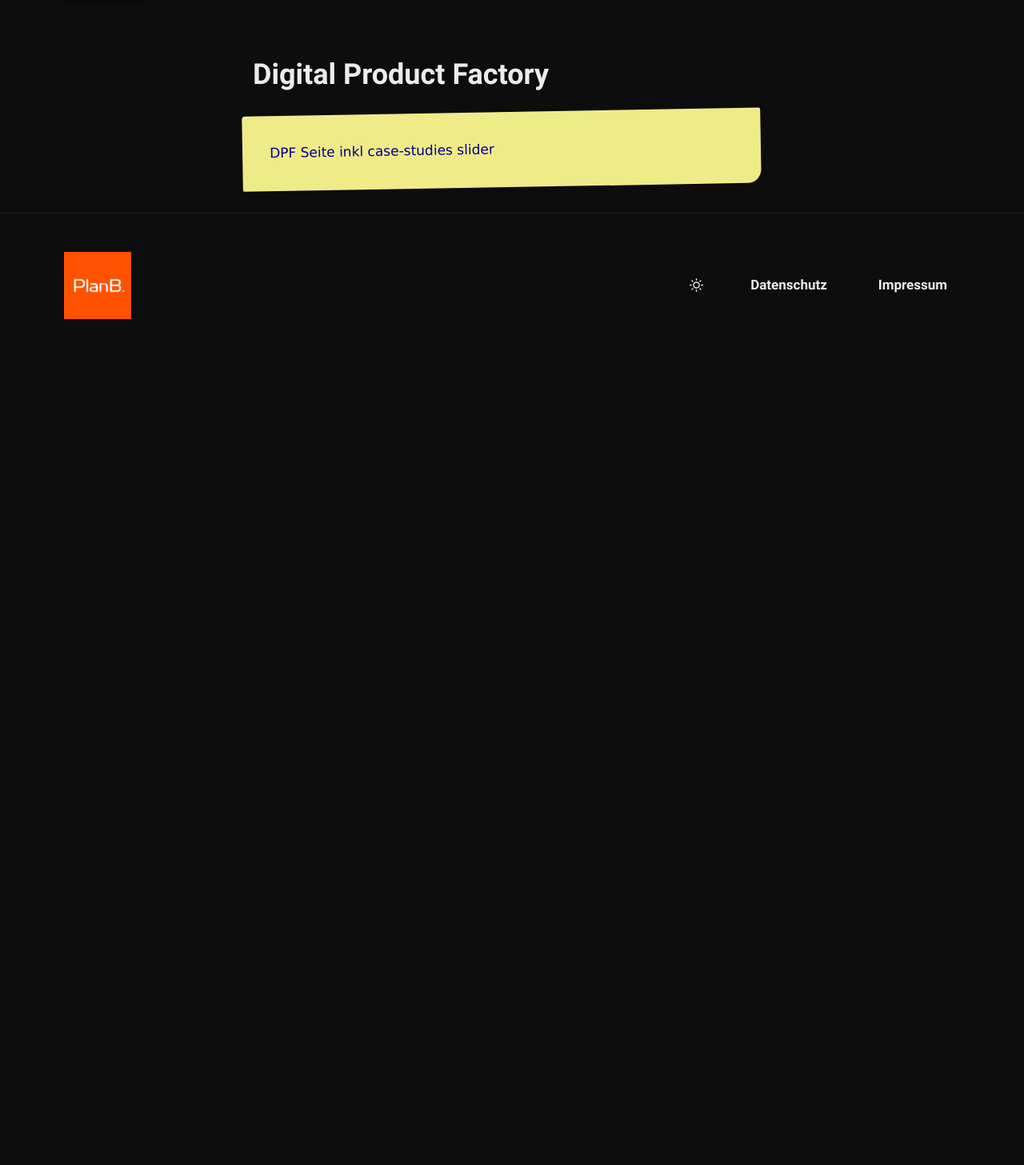
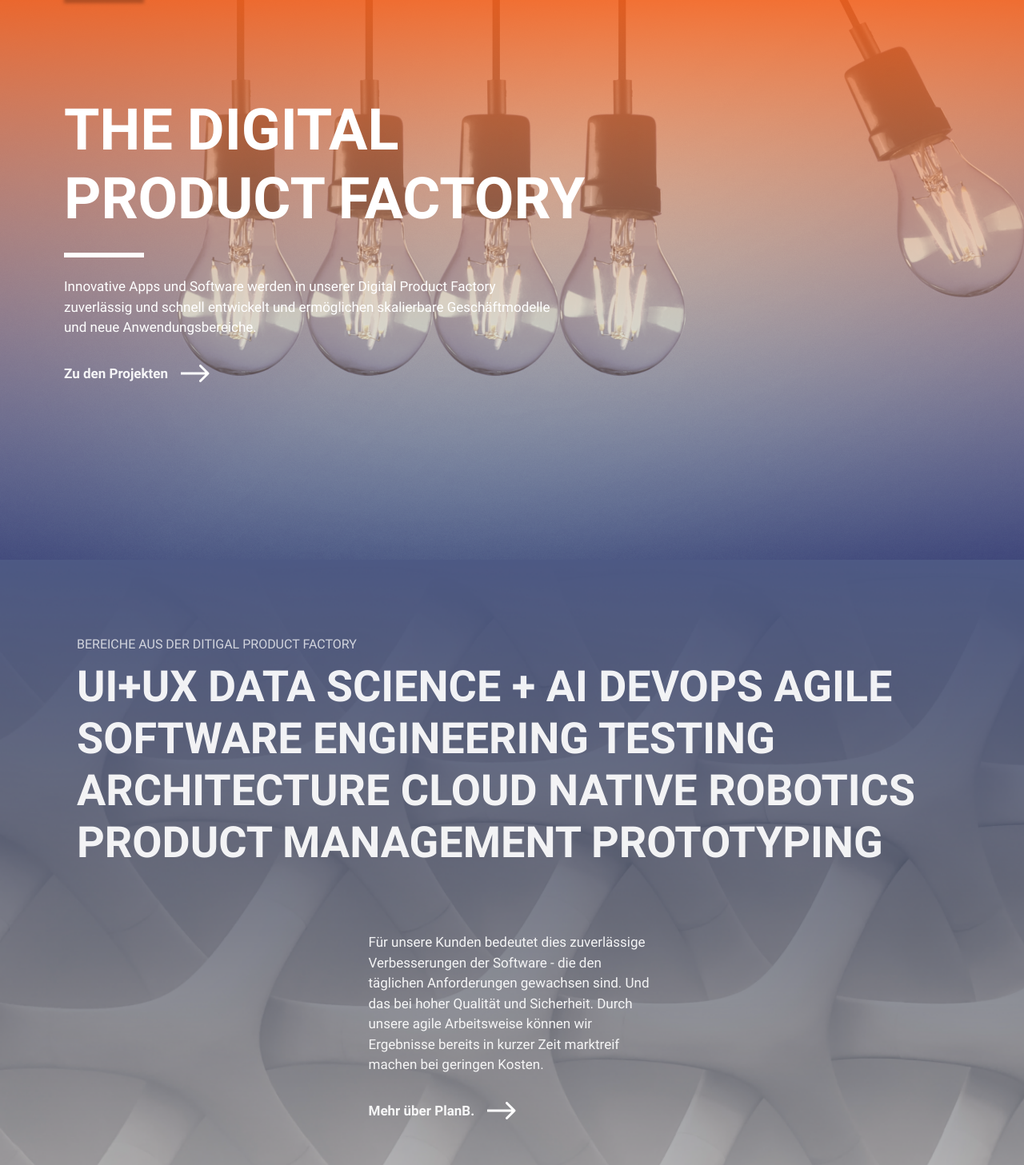
Before and after one commit to philippreiner/planb-nextjs, a Next.js app: page /dpf in a window 1280 px wide. Shown: the part 100-1557 px from the top of the page at 80% size. Before the commit the page ends 800 px from the top, so only its background shows below. Built offline with nearby package versions, Linux system fonts and the light colour scheme.

Commit message:
Updated dpf page (paula)

```diff
--- a/pages/about.js
+++ b/pages/about.js
@@ -49,7 +49,7 @@ export default function Home() {
                 maxW={[null, null, "80%", "45%"]}
                 color="white"
               >
-                Wit sind 130 kluge Köpfe für die digitale Transformation und Zukunft der Zusammenarbeit.
+                Wir sind 130 kluge Köpfe für die digitale Transformation und Zukunft der Zusammenarbeit.
                 Jeden Tag arbeiten wir an den digitalen Produkten, innovativen Geschäftsmodellen,
                 skalierbaren Cloud-Architekturen und der Zufriedenheit von hunderttausenden Menschen bei Ihrer Arbeit.
               </Text>
--- a/pages/dpf.js
+++ b/pages/dpf.js
@@ -1,22 +1,103 @@
 import Layout from "@components/layout";
 import Header from "@components/header/header";
 import { Basicpage } from "@components/content/content";
-import {DevNote, SegmentHeading} from "@components/atoms/atoms";
-import { Flex,Box,Center, Link } from "@chakra-ui/react";
-import { Wallpaper, Main} from "@components/blocks/blocks";
-
+import { DevNote, SegmentHeading } from "@components/atoms/atoms";
+import { Flex, Box, Center, Link } from "@chakra-ui/react";
+import { Wallpaper, Main } from "@components/blocks/blocks";
+import Hero from '@components/hero/hero';
+import { Slide, Fade } from 'react-awesome-reveal'
+import { Arrowlink } from "@components/atoms/atoms";
 import NextLink from "next/link";
 import NextImage from "next/image";
+
+import {
+
+  Heading,
+  Text,
+  useColorModeValue,
+  Button,
+  DarkMode,
+  Spacer,
+  HStack,
+  List, ListItem, ListIcon, OrderedList, UnorderedList
+} from "@chakra-ui/react";
+
 
 export default function Home() {
   return (
     <Layout>
-            <Header />
-      <Basicpage title="Digital Product Factory">
-       <DevNote>
-          DPF Seite inkl case-studies slider
-       </DevNote>
-      </Basicpage>
+      <Hero background="url(images/dpf_hero.png)">
+        <Fade triggerOnce={true} delay={100}>
+          <Main maxW="full">
+            <Box pt={[12, 20, 32]} pb={[null, 20, 32]}>
+              <Heading
+                maxW="2xl"
+                as="h1"
+                pb={[2, 4]}
+                fontSize={["24px", "36px", "54px", "72px"]}
+                textTransform="uppercase"
+                color="white"
+              >
+                The Digital <br></br> Product Factory
+              </Heading>
+              <Box w="100px" bg="white" h="6px" my="2" mb={[4, 6]}></Box>
+              <Text
+                pb={[8]}
+                maxW={[null, null, "80%", "55%"]}
+                color="white"
+              >
+                Innovative Apps und Software werden in unserer Digital Product Factory zuverlässig und schnell entwickelt und ermöglichen skalierbare Geschäftmodelle und neue Anwendungsbereiche.
+              </Text>
+              <Arrowlink label="Zu den Projekten" url="#products" />
+            </Box>
+          </Main>
+        </Fade>
+      </Hero>
+
+      <Box background="url(images/dpf_ui_ux.png)" backgroundSize="cover">
+        <Box pt={[24, 12, 24]} px={[4, 12, 24]} pb={[4, 12, 24]} pos="relative" maxW="full">
+          <SegmentHeading title="Bereiche aus der Ditigal Product Factory" />
+          <Heading as="h2" pb="4" fontWeight="normal" fontSize={["24px", "36px", "54px"]} textTransform="uppercase">
+            <strong >
+              UI+UX Data Science + AI DevOps
+              Agile Software Engineering Testing
+              Architecture Cloud Native Robotics
+              Product Management Prototyping
+            </strong>
+          </Heading>
+          <Flex>
+            <Spacer />
+            <Box maxW={[null, "33%"]} py={[12, 16]}>
+              <Text pb={[8]} >
+                Für unsere Kunden bedeutet dies zuverlässige
+                Verbesserungen der Software - die den täglichen Anforderungen gewachsen sind.
+                Und das bei hoher Qualität und Sicherheit.
+                Durch unsere agile Arbeitsweise können wir Ergebnisse bereits in kurzer Zeit marktreif machen bei geringen Kosten.
+              </Text>
+              <Arrowlink pt={[8, null]} label="Mehr über PlanB." url="/about" />
+            </Box>
+            <Spacer />
+          </Flex>
+        </Box>
+      </Box>
+<Box id="products">
+    <DevNote >
+        Virtueller Inspektions-Assistent
+        Augumented Reality App-Entwicklung
+        Portal für virtuelle Hauptversammlungen
+        App-Entwicklung for Luftreiniger/-Wäscher
+        Digitales Fahrzeugmanagement
+
+        Hauptversammlungen im virtuellen Raum neu gedacht oder wenn der Aktionär Homeoffice macht.
+        In Unterstützung unseres Kunden haben wir einen Service zur digitalen Durchführung von Hapt-, Gesellschafter- und Mitgliedsversammlungen Für
+        Unternehmen, Verbände und Vereine entwickelt, der Nachhaltigkeit und die Zeit nach der Pandemie im Auge hat.
+      </DevNote>
+</Box>
+
+
+
+
+
     </Layout>
   );
 }
```
Also changed, not shown: 1 other file (tests, documents, lock files or other folders).
